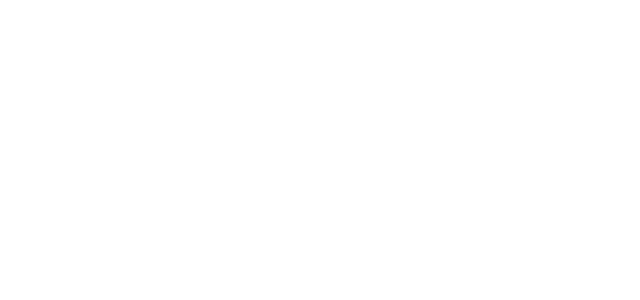
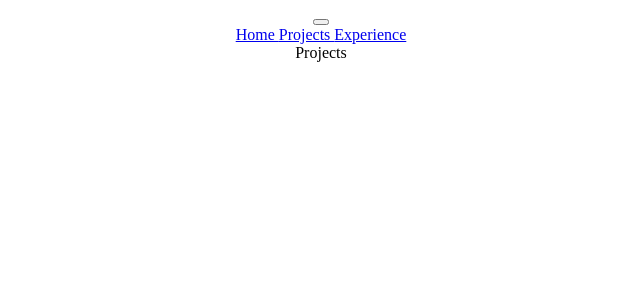
Before and after one commit to YoKarson/project2, a React (Create React App) app in the folder portfolio-website/: page /projects in a window 1280 px wide. Shown: the top 300 px of the page, without its empty margins (319-959 px from the left). Built offline with nearby package versions, Linux system fonts and the light colour scheme.

Commit message:
added react router dom links

```diff
--- a/portfolio-website/src/App.js
+++ b/portfolio-website/src/App.js
@@ -3,11 +3,13 @@
 import Home from "./pages/Home";
 import Projects from "./pages/Projects";
 import Experience from "./pages/Experience";
+import Navbar from "./components/Navbar";
 
 function App() {
   return (
     <div className="App">
       <Router>
+        <Navbar />
         <Routes>
           <Route path="/" element={<Home />} />
           <Route path="/projects" element={<Projects />} />
--- /dev/null
+++ b/portfolio-website/src/components/Navbar.js
@@ -0,0 +1,19 @@
+import React from "react";
+import { Link } from "react-router-dom";
+
+function Navbar() {
+  return (
+    <div className="navbar">
+      <div className="toggleButton">
+        <button></button>
+      </div>
+      <div className="links">
+        <Link to="/"> Home </Link>
+        <Link to="/projects"> Projects </Link>
+        <Link to="/experience"> Experience </Link>
+      </div>
+    </div>
+  );
+}
+
+export default Navbar;
--- a/portfolio-website/src/pages/Projects.js
+++ b/portfolio-website/src/pages/Projects.js
@@ -1,7 +1,7 @@
 import React from "react";
 
 function Projects() {
-  return <div></div>;
+  return <div>Projects</div>;
 }
 
 export default Projects;
```
